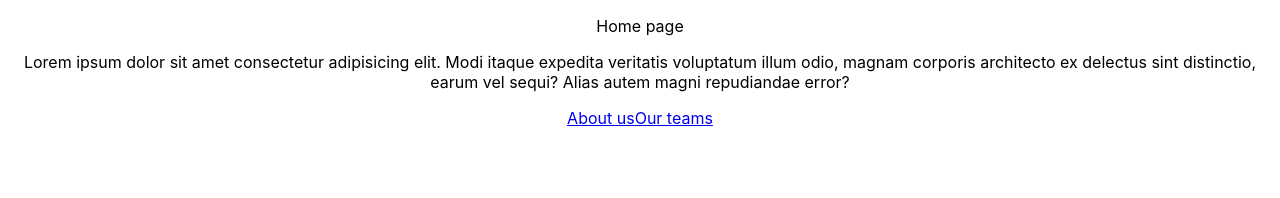
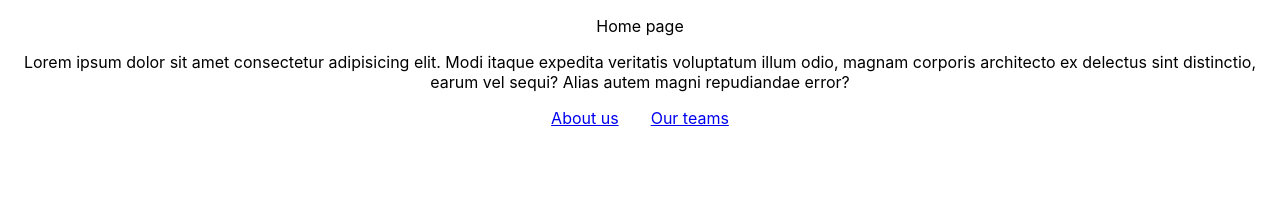
Before and after one commit to NidhitheCoder/advanced-react, a React (Create React App) app in the folder react-code-spliting/: page / in a window 1280 px wide. Shown: the top 198 px of the page. Built offline with nearby package versions, Linux system fonts and the light colour scheme; the HTML template or start-up script is replaced by a standard one.

Commit message:
feat: add suspence with fallback

```diff
--- a/react-code-spliting/src/App.js
+++ b/react-code-spliting/src/App.js
@@ -1,20 +1,23 @@
+import { Suspense } from "react";
 import { lazy } from "react";
-import { Route, Router, Routes } from "react-router-dom";
+import { Route, Routes } from "react-router-dom";
 
 import "./App.css";
 
-const Home = lazy(() => import('./components/Home'))
-const About = lazy(() => import('./components/About'))
-const Teams = lazy(() => import('./components/Teams'))
+const Home = lazy(() => import("./components/Home"));
+const About = lazy(() => import("./components/About"));
+const Teams = lazy(() => import("./components/Teams"));
 
 function App() {
   return (
     <div className="App">
-      <Routes>
-        <Route path="/about" element={<About />} />
-        <Route path="/" element={<Home />} />
-        <Route path="/teams" element={<Teams />} />
-      </Routes>
+      <Suspense fallback={<h1>Loading...</h1>}>
+        <Routes>
+          <Route path="/about" element={<About />} />
+          <Route path="/" element={<Home />} />
+          <Route path="/teams" element={<Teams />} />
+        </Routes>
+      </Suspense>
     </div>
   );
 }
--- a/react-code-spliting/src/components/About.jsx
+++ b/react-code-spliting/src/components/About.jsx
@@ -11,6 +11,7 @@ const About = () => {
           aperiam molestiae recusandae accusantium fugiat a, doloremque delectus
           porro eveniet inventore quae autem.
         </p>
+        <a href="/">Back to home</a>
       </div>
     </div>
   );
--- a/react-code-spliting/src/components/Home.jsx
+++ b/react-code-spliting/src/components/Home.jsx
@@ -11,7 +11,7 @@ const Home = () => {
           ex delectus sint distinctio, earum vel sequi? Alias autem magni
           repudiandae error?
         </p>
-        <a href="/about">About us</a>
+        <a href="/about" style={{ paddingRight: '2rem'}}>About us</a>
         <a href="/teams">Our teams</a>
       </div>
     </div>
--- a/react-code-spliting/src/components/Teams.jsx
+++ b/react-code-spliting/src/components/Teams.jsx
@@ -10,6 +10,7 @@ const Teams = () => {
         necessitatibus, pariatur nihil. Inventore mollitia facilis labore
         impedit tempore quod tempora laudantium?
       </p>
+      <a href="/">Back to home</a>
     </div>
   );
 };
```
